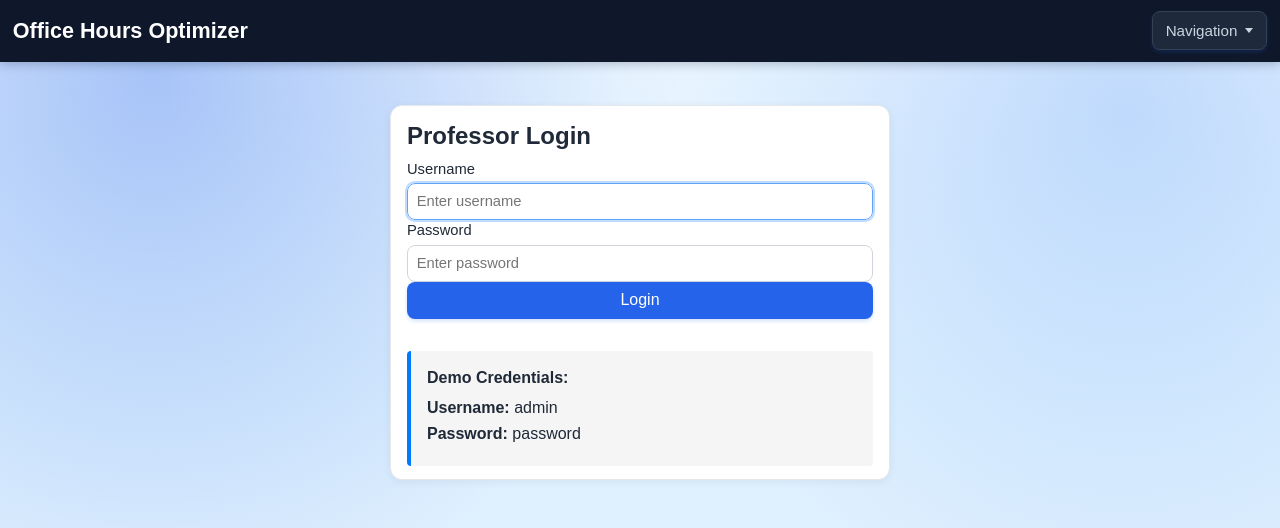
After one commit to nsumerauer/Office_Hours_Website, a Flask app: page /professor-login in a window 1280 px wide. The commit adds this page. Shown: the top 528 px of the page. Run offline with Flask 3, Linux system fonts and the light colour scheme; some libraries are stand-ins or nearby versions.

Commit message:
Implemented Login Screen
This commit to the LoginTemplate branch implements a basic login screen to the professor section, simulating a layer of protection within our prototype program

```diff
--- a/app.py
+++ b/app.py
@@ -1,7 +1,7 @@
 from datetime import datetime
 from uuid import uuid4
 
-from flask import Flask, flash, redirect, render_template, request, url_for
+from flask import Flask, flash, redirect, render_template, request, session, url_for
 
 from optimizer import optimize_hours
 from seed_test_data import seed_demo_class
@@ -151,8 +151,41 @@ def remove_student():
     return redirect(url_for("student_page", class_code=class_code, student_name=student_name))
 
 
+@app.route("/professor-login", methods=["GET", "POST"])
+def professor_login():
+    if request.method == "GET":
+        return render_template("login.html")
+
+    # POST request - handle login
+    username = request.form.get("username", "").strip()
+    password = request.form.get("password", "").strip()
+
+    # Hard-coded credentials
+    DEMO_USERNAME = "admin"
+    DEMO_PASSWORD = "password"
+
+    if username == DEMO_USERNAME and password == DEMO_PASSWORD:
+        session["professor_logged_in"] = True
+        flash("Login successful! Welcome to the Professor Console.", "success")
+        return redirect(url_for("professor_page"))
+    else:
+        flash("Invalid username or password. Please try again.", "error")
+        return render_template("login.html")
+
+
+@app.route("/professor-logout")
+def professor_logout():
+    session.pop("professor_logged_in", None)
+    flash("You have been logged out.", "info")
+    return redirect(url_for("student_page"))
+
+
 @app.route("/professor")
 def professor_page():
+    # Check if user is logged in
+    if not session.get("professor_logged_in"):
+        return redirect(url_for("professor_login"))
+
     class_code = normalize_code(request.args.get("class_code", ""))
     professor_slots = as_dicts(get_professor_slots(class_code)) if class_code else []
     open_slots = as_dicts(get_open_slots(class_code)) if class_code else []
@@ -175,6 +208,9 @@ def professor_page():
 
 @app.post("/professor/add-availability")
 def add_professor_availability():
+    if not session.get("professor_logged_in"):
+        return redirect(url_for("professor_login"))
+
     class_code = normalize_code(request.form.get("class_code", ""))
     selected_days = parse_selected_days(request.form)
     start_time = request.form.get("start_time", "")
@@ -215,6 +251,9 @@ def add_professor_availability():
 
 @app.post("/professor/remove-availability")
 def remove_professor_availability():
+    if not session.get("professor_logged_in"):
+        return redirect(url_for("professor_login"))
+
     class_code = normalize_code(request.form.get("class_code", ""))
     slot_id = int(request.form.get("slot_id", "0"))
     remove_professor_slot(slot_id)
@@ -224,6 +263,9 @@ def remove_professor_availability():
 
 @app.post("/professor/optimize")
 def professor_optimize():
+    if not session.get("professor_logged_in"):
+        return redirect(url_for("professor_login"))
+
     class_code = normalize_code(request.form.get("class_code", ""))
     selected_day = request.form.get("selected_day", "").strip()
     if not class_code:
@@ -266,6 +308,9 @@ def professor_optimize():
 
 @app.post("/professor/weekend-setting")
 def update_weekend_setting():
+    if not session.get("professor_logged_in"):
+        return redirect(url_for("professor_login"))
+
     class_code = normalize_code(request.form.get("class_code", ""))
     if not class_code:
         flash("Class code is required to update weekend settings.", "error")
@@ -282,6 +327,9 @@ def update_weekend_setting():
 
 @app.post("/professor/load-demo")
 def load_demo_data():
+    if not session.get("professor_logged_in"):
+        return redirect(url_for("professor_login"))
+
     class_code = "1234"
     seed_demo_class(class_code)
     flash("Demo data loaded for class code 1234. You can now test optimization.", "success")
@@ -290,6 +338,9 @@ def load_demo_data():
 
 @app.post("/professor/open")
 def add_open_hour():
+    if not session.get("professor_logged_in"):
+        return redirect(url_for("professor_login"))
+
     class_code = normalize_code(request.form.get("class_code", ""))
     day = request.form.get("day", "")
     start_minute = int(request.form.get("start_minute", "0"))
@@ -302,6 +353,9 @@ def add_open_hour():
 
 @app.post("/professor/remove-open")
 def remove_open_hour():
+    if not session.get("professor_logged_in"):
+        return redirect(url_for("professor_login"))
+
     class_code = normalize_code(request.form.get("class_code", ""))
     slot_id = int(request.form.get("slot_id", "0"))
     delete_open_slot(slot_id)
--- /dev/null
+++ b/templates/login.html
@@ -0,0 +1,23 @@
+{% extends "base.html" %}
+{% block content %}
+<section class="card" style="max-width: 500px; margin: 2rem auto;">
+  <h2>Professor Login</h2>
+  <form method="post" action="{{ url_for('professor_login') }}" class="form-vertical">
+    <label>
+      Username
+      <input type="text" name="username" placeholder="Enter username" required autofocus>
+    </label>
+    <label>
+      Password
+      <input type="password" name="password" placeholder="Enter password" required>
+    </label>
+    <button type="submit" style="width: 100%;">Login</button>
+  </form>
+
+  <div style="margin-top: 2rem; padding: 1rem; background-color: #f5f5f5; border-radius: 4px; border-left: 4px solid #007bff;">
+    <p style="margin: 0 0 0.5rem 0;"><strong>Demo Credentials:</strong></p>
+    <p style="margin: 0.25rem 0;"><strong>Username:</strong> admin</p>
+    <p style="margin: 0.25rem 0;"><strong>Password:</strong> password</p>
+  </div>
+</section>
+{% endblock %}
--- a/templates/professor.html
+++ b/templates/professor.html
@@ -1,5 +1,9 @@
 {% extends "base.html" %}
 {% block content %}
+<div style="display: flex; justify-content: space-between; align-items: center; margin-bottom: 1rem;">
+  <div></div>
+  <a href="{{ url_for('professor_logout') }}" style="padding: 0.5rem 1rem; background-color: #dc3545; color: white; text-decoration: none; border-radius: 4px; font-size: 0.9rem;">Logout</a>
+</div>
 <section class="card">
   <h2>Professor Console</h2>
   <p>Use your class code, add your availability, and compute the best office-hour windows.</p>
```
Also changed, not shown: data/office_hours.db.
